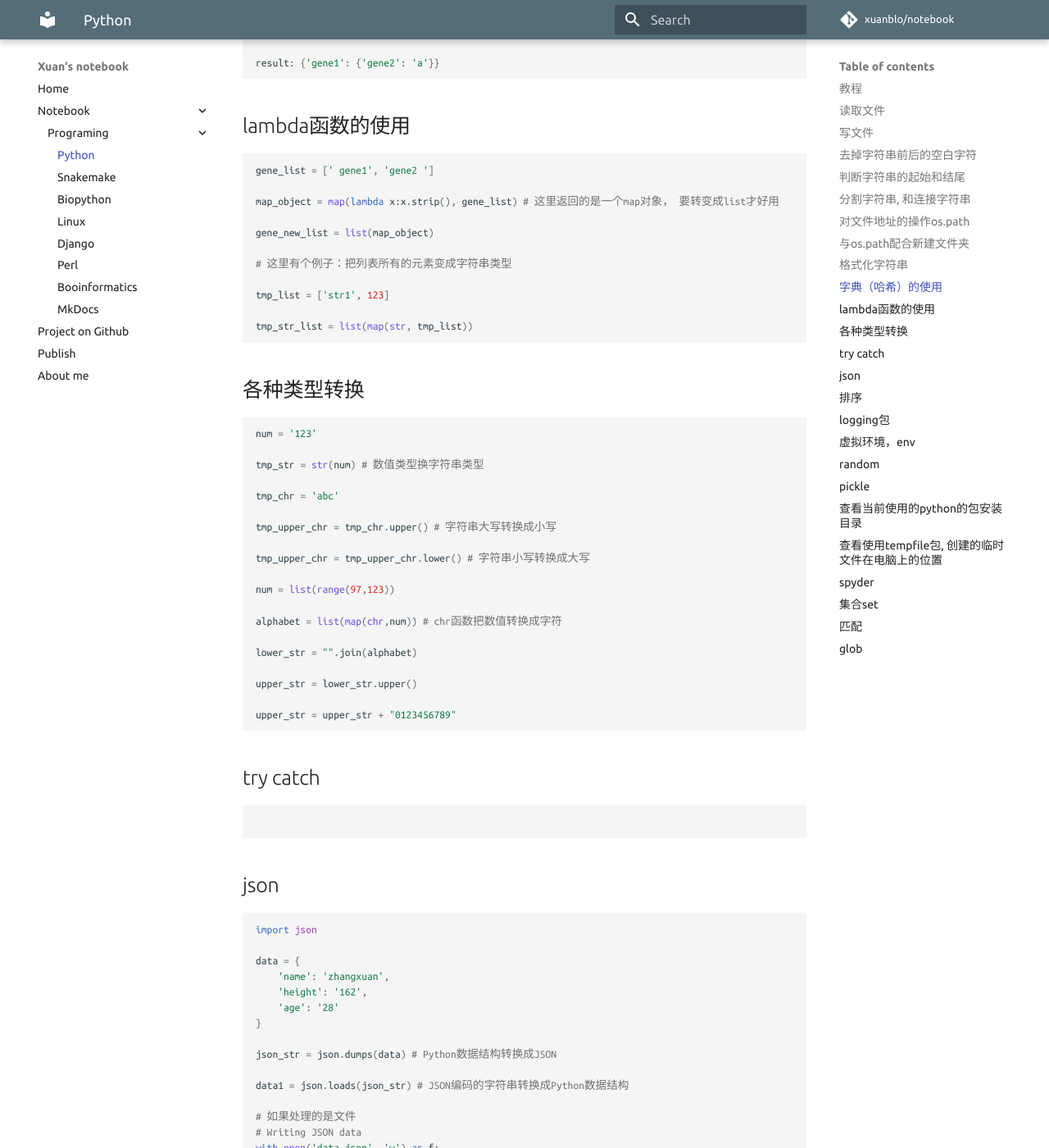
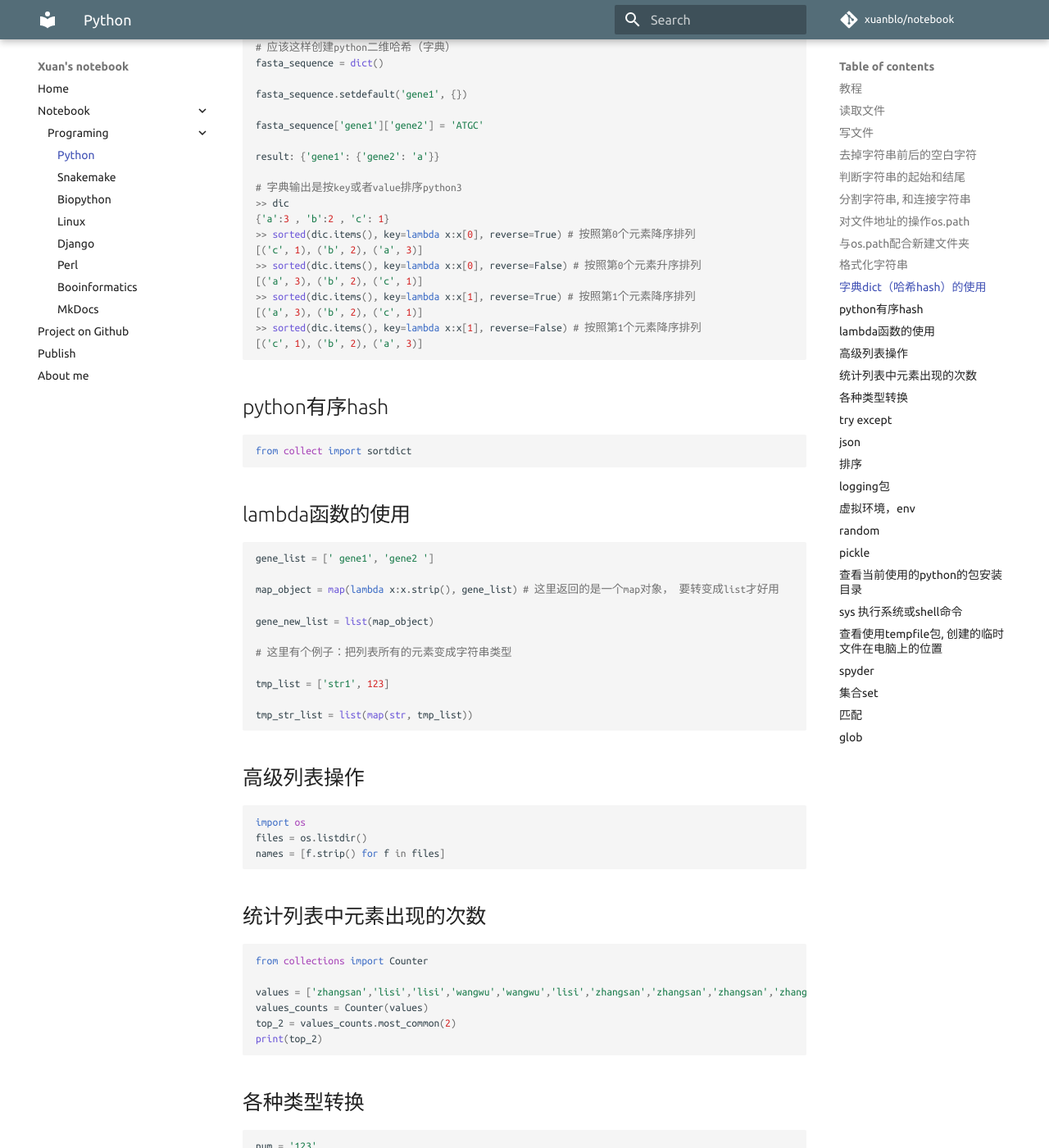
Before and after one commit to xuanblo/notebook, an MkDocs documentation site: the page built from docs/notesmd/programing/python.md, in a window 1280 px wide and 1400 px high, scrolled down 2743 px. Shown: the whole window at 82% size. Built offline with MkDocs 1.6.1 and Material for MkDocs 9.7.7, drawn with Linux system fonts in a browser that asks for light colours; comment, search, counter and statistics services are not loaded; old or Windows-style settings are respelled for this version of MkDocs; some of the changed text lies outside the part shown.

Commit message:
2018-4-29

````diff
--- a/docs/notesmd/programing/python.md
+++ b/docs/notesmd/programing/python.md
@@ -60,6 +60,12 @@ strlist = str.split(' ')
 tmp_list = ['a', '1', 'b']
 
 tmp_str = ' '.join(tmp_list) # 字符串是一个对象，这里比较想对对象进行操作
+
+# python中字符串自带的split方法一次只能使用一个字符对字符串进行分割，但是python的正则模块则可以实现多个字符分割
+import re
+re.split('[_#|]','this_is#a|test')
+# 返回的是一个列表（list），输出结果如下：
+['this', 'is', 'a', 'test']
 ```
 
 ## 对文件地址的操作os.path
@@ -95,7 +101,7 @@ tmp_str = "这是第一个参数param1 = {}; 这是第二个参数param2 = {}".f
 # put code here
 ```
 
-## 字典（哈希）的使用
+## 字典dict（哈希hash）的使用
 ```python
 # 一维字典
 fasta_sequence = dict() # 定义
@@ -119,6 +125,23 @@ fasta_sequence.setdefault('gene1', {})
 fasta_sequence['gene1']['gene2'] = 'ATGC'
 
 result: {'gene1': {'gene2': 'a'}}
+
+# 字典输出是按key或者value排序python3
+>> dic
+{'a':3 , 'b':2 , 'c': 1}
+>> sorted(dic.items(), key=lambda x:x[0], reverse=True) # 按照第0个元素降序排列
+[('c', 1), ('b', 2), ('a', 3)]
+>> sorted(dic.items(), key=lambda x:x[0], reverse=False) # 按照第0个元素升序排列
+[('a', 3), ('b', 2), ('c', 1)]
+>> sorted(dic.items(), key=lambda x:x[1], reverse=True) # 按照第1个元素降序排列
+[('a', 3), ('b', 2), ('c', 1)]
+>> sorted(dic.items(), key=lambda x:x[1], reverse=False) # 按照第1个元素降序排列
+[('c', 1), ('b', 2), ('a', 3)]
+```
+
+## python有序hash
+```python
+from collect import sortdict
 ```
 
 ## lambda函数的使用
@@ -135,6 +158,23 @@ tmp_list = ['str1', 123]
 
 tmp_str_list = list(map(str, tmp_list))
 
+```
+
+## 高级列表操作
+```python
+import os
+files = os.listdir()
+names = [f.strip() for f in files]
+```
+
+## 统计列表中元素出现的次数
+```python
+from collections import Counter
+
+values = ['zhangsan','lisi','lisi','wangwu','wangwu','lisi','zhangsan','zhangsan','zhangsan','zhangsan','mazi','mazi','wangwu','wangwu','mazi', 'lisi','mazi','mazi','mazi', 'wangwu','mazi',]
+values_counts = Counter(values)
+top_2 = values_counts.most_common(2)
+print(top_2)
 ```
 
 ## 各种类型转换
@@ -160,9 +200,15 @@ upper_str = lower_str.upper()
 upper_str = upper_str + "0123456789"
 ```
 
-## try catch
-```
-
+## try except
+```python
+try:
+    value = fasta[key]
+except Keyerror:
+    print('key error!')
+    break
+else:
+    print('key exists!')
 ```
 
 ## json
@@ -265,6 +311,12 @@ import sys
 sys.path
 ```
 
+## sys 执行系统或shell命令
+```python
+import sys
+sys.exec()
+```
+
 ## 查看使用tempfile包, 创建的临时文件在电脑上的位置
 ```python
 import tempfile
````
Also changed, not shown: docs/index.md (+2 -0 lines), docs/notesmd/programing/pandas.md (+9 -0 lines), 3 other files.
